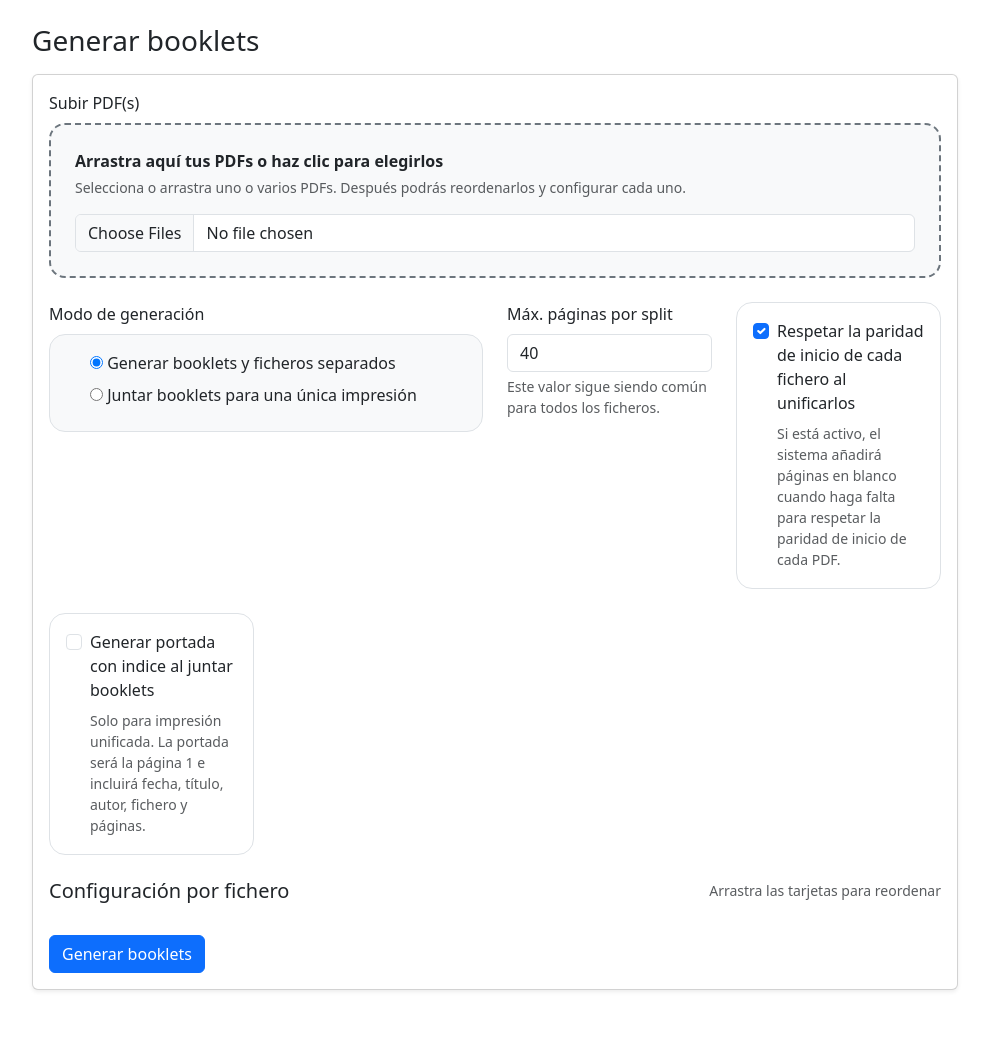
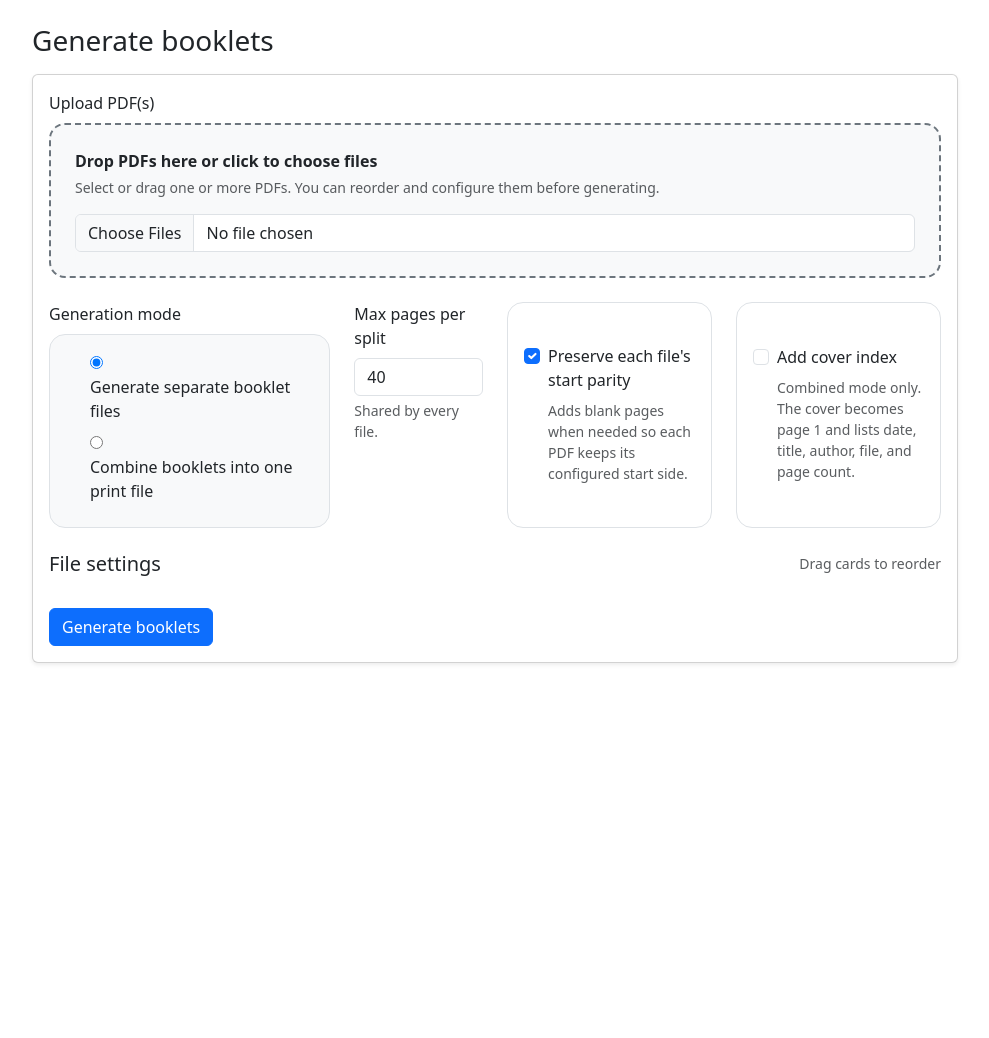
Before and after one commit to HugoJBello/self_hosted_django_booklet_generator, a Django app: page /pdf_manager/booklets/ in a window 1280 px wide. Shown: the part 56-1094 px from the top of the page, without its empty margins (50-1039 px from the left). After the commit the page ends 720 px from the top, so only its background shows below. Run offline with Django 5.2, Linux system fonts and the light colour scheme.

Commit message:
Polish UI copy and loading states

```diff
--- a/booklets/forms.py
+++ b/booklets/forms.py
@@ -6,24 +6,24 @@ from django import forms
 
 class MultiFileInput(forms.FileInput):
     """
-    Widget que permite seleccionar múltiples ficheros.
+    Widget that allows selecting multiple files.
     """
     allow_multiple_selected = True
 
 
 class MultipleFileField(forms.FileField):
     """
-    Campo que acepta uno o varios ficheros.
-    Devuelve siempre una lista de UploadedFile.
+    Field that accepts one or more files.
+    Always returns a list of UploadedFile objects.
     """
 
     def clean(self, data, initial=None):
-        # data puede ser UploadedFile o lista/tupla de UploadedFile
+        # data can be an UploadedFile or a list/tuple of UploadedFile objects.
         if data is None:
             return []
 
-        # OJO: en Python 3.11, super() sin args dentro de list comprehensions puede fallar.
-        # Por eso llamamos explícitamente al método base.
+        # In Python 3.11, no-arg super() can fail inside list comprehensions.
+        # Call the base method explicitly.
         if isinstance(data, (list, tuple)):
             return [forms.FileField.clean(self, d, initial) for d in data]
 
@@ -32,25 +32,25 @@ class MultipleFileField(forms.FileField):
 
 class BookletForm(forms.Form):
     input_pdf = MultipleFileField(
-        label="Subir PDF(s)",
+        label="Upload PDF(s)",
         required=True,
-        help_text="Selecciona o arrastra uno o varios PDFs. Después podrás reordenarlos y configurar cada uno.",
+        help_text="Select or drag one or more PDFs. You can reorder and configure them before generating.",
         widget=MultiFileInput(attrs={"multiple": True}),
     )
 
     processing_mode = forms.ChoiceField(
-        label="Modo de generación",
+        label="Generation mode",
         required=True,
         initial="separate",
         choices=[
-            ("separate", "Generar booklets y ficheros separados"),
-            ("combined", "Juntar booklets para una única impresión"),
+            ("separate", "Generate separate booklet files"),
+            ("combined", "Combine booklets into one print file"),
         ],
         widget=forms.RadioSelect,
     )
 
     max_pages_per_split = forms.IntegerField(
-        label="Máx. páginas por split",
+        label="Max pages per split",
         required=True,
         initial=40,
         min_value=1,
@@ -58,14 +58,14 @@ class BookletForm(forms.Form):
     )
 
     preserve_file_parity = forms.BooleanField(
-        label="Respetar la paridad de inicio de cada fichero al unificarlos",
+        label="Preserve each file's start parity",
         required=False,
         initial=True,
         widget=forms.CheckboxInput(attrs={"class": "form-check-input"}),
     )
 
     generate_cover = forms.BooleanField(
-        label="Generar portada con indice al juntar booklets",
+        label="Add cover index",
         required=False,
         initial=False,
         widget=forms.CheckboxInput(attrs={"class": "form-check-input"}),
--- a/booklets/services.py
+++ b/booklets/services.py
@@ -134,7 +134,7 @@ def prepare_pages_for_specs(
     for spec in specs:
         with fitz.open(spec.input_pdf_path) as doc:
             if len(doc) == 0:
-                raise ValueError(f"PDF vacío: {os.path.basename(spec.input_pdf_path)}")
+                raise ValueError(f"Empty PDF: {os.path.basename(spec.input_pdf_path)}")
 
             first_page = doc[0]
             desired_is_odd = spec.same_page_parity
@@ -312,7 +312,7 @@ def build_booklets_pipeline(
     generate_cover: bool = False,
 ) -> BookletJobResult:
     if not specs:
-        raise ValueError("No hay PDFs para procesar.")
+        raise ValueError("There are no PDFs to process.")
 
     job_id = uuid.uuid4().hex
     os.makedirs(final_output_dir, exist_ok=True)
--- a/booklets/templates/base.html
+++ b/booklets/templates/base.html
@@ -1,13 +1,28 @@
 {# booklets/templates/base.html #}
 <!doctype html>
-<html lang="es">
+<html lang="en">
 <head>
   <meta charset="utf-8">
   <meta name="viewport" content="width=device-width, initial-scale=1">
   <title>{% block title %}PDF Manager{% endblock %}</title>
 
-  <!-- Bootstrap 5.3 (CDN) -->
   <link href="https://cdn.jsdelivr.net/npm/bootstrap@5.3.3/dist/css/bootstrap.min.css" rel="stylesheet">
+  <style>
+    .btn-loading {
+      pointer-events: none;
+    }
+
+    .btn-loading .btn-loading-spinner {
+      display: inline-block;
+    }
+
+    .btn-loading-spinner {
+      display: none;
+      width: 1rem;
+      height: 1rem;
+      vertical-align: -0.125em;
+    }
+  </style>
 </head>
 
 <body>
@@ -57,7 +72,7 @@
     {% for m in messages %}
       <div class="alert alert-{{ m.tags }} alert-dismissible fade show" role="alert">
         {{ m }}
-        <button type="button" class="btn-close" data-bs-dismiss="alert"></button>
+        <button type="button" class="btn-close" data-bs-dismiss="alert" aria-label="Close"></button>
       </div>
     {% endfor %}
   {% endif %}
@@ -66,5 +81,33 @@
 </main>
 
 <script src="https://cdn.jsdelivr.net/npm/bootstrap@5.3.3/dist/js/bootstrap.bundle.min.js"></script>
+<script>
+  (() => {
+    const enhanceSubmitButtons = () => {
+      document.querySelectorAll("form").forEach((form) => {
+        form.addEventListener("submit", (event) => {
+          const submitter = event.submitter || form.querySelector('button[type="submit"], input[type="submit"]');
+          if (!submitter || submitter.disabled || submitter.dataset.loadingStarted === "true") {
+            return;
+          }
+
+          submitter.dataset.loadingStarted = "true";
+          submitter.classList.add("btn-loading");
+          submitter.setAttribute("aria-busy", "true");
+          submitter.disabled = true;
+
+          if (submitter.tagName === "BUTTON") {
+            const spinner = document.createElement("span");
+            spinner.className = "spinner-border spinner-border-sm btn-loading-spinner me-2";
+            spinner.setAttribute("aria-hidden", "true");
+            submitter.prepend(spinner);
+          }
+        });
+      });
+    };
+
+    enhanceSubmitButtons();
+  })();
+</script>
 </body>
 </html>
--- a/booklets/templates/booklets/booklets_form.html
+++ b/booklets/templates/booklets/booklets_form.html
@@ -38,7 +38,7 @@
 
   <div class="row">
     <div class="col-xl-10">
-      <h1 class="h3 mb-3">Generar booklets</h1>
+      <h1 class="h3 mb-3">Generate booklets</h1>
 
       <div class="card shadow-sm mb-4">
         <div class="card-body">
@@ -48,7 +48,7 @@
             <div class="mb-4">
               <label class="form-label">{{ form.input_pdf.label }}</label>
               <div class="upload-dropzone" id="upload-dropzone">
-                <p class="fw-semibold mb-1">Arrastra aquí tus PDFs o haz clic para elegirlos</p>
+                <p class="fw-semibold mb-1">Drop PDFs here or click to choose files</p>
                 <p class="text-muted mb-3 small">{{ form.input_pdf.help_text }}</p>
                 {{ form.input_pdf }}
               </div>
@@ -58,7 +58,7 @@
             </div>
 
             <div class="row g-4">
-              <div class="col-lg-6">
+              <div class="col-lg-6 col-xl-4">
                 <label class="form-label d-block">{{ form.processing_mode.label }}</label>
                 <div class="border rounded-4 p-3 bg-light">
                   {% for radio in form.processing_mode %}
@@ -70,16 +70,16 @@
                 </div>
               </div>
 
-              <div class="col-lg-3">
+              <div class="col-lg-6 col-xl-2">
                 <label class="form-label">{{ form.max_pages_per_split.label }}</label>
                 {{ form.max_pages_per_split }}
-                <div class="form-text">Este valor sigue siendo común para todos los ficheros.</div>
+                <div class="form-text">Shared by every file.</div>
                 {% for e in form.max_pages_per_split.errors %}
                   <div class="text-danger small">{{ e }}</div>
                 {% endfor %}
               </div>
 
-              <div class="col-lg-3">
+              <div class="col-lg-6 col-xl-3">
                 <div class="border rounded-4 p-3 h-100 d-flex align-items-center" id="preserve-parity-wrapper">
                   <div class="form-check">
                     {{ form.preserve_file_parity }}
@@ -87,13 +87,13 @@
                       {{ form.preserve_file_parity.label }}
                     </label>
                     <div class="form-text mt-2">
-                      Si está activo, el sistema añadirá páginas en blanco cuando haga falta para respetar la paridad de inicio de cada PDF.
+                      Adds blank pages when needed so each PDF keeps its configured start side.
                     </div>
                   </div>
                 </div>
               </div>
 
-              <div class="col-lg-3">
+              <div class="col-lg-6 col-xl-3">
                 <div class="border rounded-4 p-3 h-100 d-flex align-items-center" id="generate-cover-wrapper">
                   <div class="form-check">
                     {{ form.generate_cover }}
@@ -101,7 +101,7 @@
                       {{ form.generate_cover.label }}
                     </label>
                     <div class="form-text mt-2">
-                      Solo para impresión unificada. La portada será la página 1 e incluirá fecha, título, autor, fichero y páginas.
+                      Combined mode only. The cover becomes page 1 and lists date, title, author, file, and page count.
                     </div>
                   </div>
                 </div>
@@ -110,8 +110,8 @@
 
             <div class="mt-4">
               <div class="d-flex justify-content-between align-items-center mb-2">
-                <h2 class="h5 mb-0">Configuración por fichero</h2>
-                <span class="text-muted small">Arrastra las tarjetas para reordenar</span>
+                <h2 class="h5 mb-0">File settings</h2>
+                <span class="text-muted small">Drag cards to reorder</span>
               </div>
 
               <div id="file-config-list" class="d-grid gap-3"></div>
@@ -120,33 +120,33 @@
                 <div class="file-config-card p-3" draggable="true">
                   <div class="d-flex justify-content-between align-items-start gap-3 mb-3">
                     <div class="d-flex align-items-start gap-3">
-                      <span class="drag-handle" title="Arrastrar para reordenar">↕</span>
+                      <span class="drag-handle" title="Drag to reorder">↕</span>
                       <div>
                         <div class="fw-semibold file-name"></div>
                         <div class="text-muted small file-meta"></div>
                       </div>
                     </div>
-                    <button type="button" class="btn btn-sm btn-outline-danger remove-file">Quitar</button>
+                    <button type="button" class="btn btn-sm btn-outline-danger remove-file">Remove</button>
                   </div>
 
                   <div class="row g-3">
                     <div class="col-md-4">
-                      <label class="form-label">Paridad de inicio</label>
+                      <label class="form-label">Start parity</label>
                       <select class="form-select parity-select">
-                        <option value="true">Página 1 cae en lado derecho (impar)</option>
-                        <option value="false">Añadir blanco al inicio para que caiga en lado izquierdo</option>
+                        <option value="true">Page 1 starts on the right side (odd)</option>
+                        <option value="false">Add a leading blank so it starts on the left side</option>
                       </select>
                     </div>
 
                     <div class="col-md-4">
-                      <label class="form-label">Margen externo (cm)</label>
+                      <label class="form-label">Outer margin (cm)</label>
                       <input type="number" class="form-control margin-input" min="0" step="0.1" value="1.0">
                     </div>
 
                     <div class="col-md-4 d-flex align-items-end">
                       <div class="form-check mb-2">
                         <input type="checkbox" class="form-check-input watermark-input" checked>
-                        <label class="form-check-label">Añadir marca de agua (*)</label>
+                        <label class="form-check-label">Add watermark (*)</label>
                       </div>
                     </div>
                   </div>
@@ -157,14 +157,14 @@
             </div>
 
             <div class="d-flex gap-2 mt-4">
-              <button class="btn btn-primary" type="submit">Generar booklets</button>
+              <button class="btn btn-primary" type="submit">Generate booklets</button>
             </div>
           </form>
         </div>
       </div>
 
       {% if results and results|length > 0 %}
-        <h2 class="h5 mb-3">Resultados</h2>
+        <h2 class="h5 mb-3">Results</h2>
 
         <div class="card shadow-sm">
           <div class="card-body p-0">
@@ -172,8 +172,8 @@
               <table class="table mb-0 align-middle">
                 <thead class="table-light">
                   <tr>
-                    <th scope="col">Fichero</th>
-                    <th scope="col" style="width: 1%;">Descarga</th>
+                    <th scope="col">File</th>
+                    <th scope="col" style="width: 1%;">Download</th>
                   </tr>
                 </thead>
                 <tbody>
@@ -181,7 +181,7 @@
                     <tr>
                       <td class="text-break">{{ r.original_name }}</td>
                       <td class="text-nowrap">
-                        <a class="btn btn-sm btn-success" href="{{ r.download_url }}">Descargar</a>
+                        <a class="btn btn-sm btn-success" href="{{ r.download_url }}">Download</a>
                       </td>
                     </tr>
                   {% endfor %}
@@ -191,7 +191,7 @@
           </div>
         </div>
 
-        <p class="text-muted mt-2 mb-0">Al generar de nuevo, esta lista se reemplaza por los nuevos resultados.</p>
+        <p class="text-muted mt-2 mb-0">Generating again replaces this list with the new results.</p>
       {% endif %}
     </div>
   </div>
--- a/booklets/tests.py
+++ b/booklets/tests.py
@@ -133,7 +133,7 @@ class BookletsViewTests(TestCase):
         )
 
         self.assertEqual(response.status_code, 200)
-        self.assertContains(response, "Impresión unificada")
+        self.assertContains(response, "Combined print file")
 
         outputs_dir = os.path.join(TEST_MEDIA_ROOT, "booklets_outputs")
         generated_files = [name for name in os.listdir(outputs_dir) if name.endswith(".pdf")]
--- a/booklets/views.py
+++ b/booklets/views.py
@@ -50,10 +50,10 @@ def _build_specs(files, request) -> list[SourcePdfSpec]:
         try:
             margin_cm = float(margin_raw)
         except (TypeError, ValueError) as exc:
-            raise ValueError(f"Margen inválido para '{uploaded_file.name}'.") from exc
+            raise ValueError(f"Invalid margin for '{uploaded_file.name}'.") from exc
 
         if margin_cm < 0:
-            raise ValueError(f"El margen no puede ser negativo en '{uploaded_file.name}'.")
+            raise ValueError(f"Margin cannot be negative for '{uploaded_file.name}'.")
 
         upload_path = _unique_path(uploads_dir, uploaded_file.name)
         with open(upload_path, "wb") as out:
@@ -93,7 +93,7 @@ def booklets_view(request):
 
         files = form.cleaned_data.get("input_pdf") or request.FILES.getlist("input_pdf")
         if not files:
-            messages.error(request, "No se recibió ningún fichero.")
+            messages.error(request, "No file was received.")
             return render(request, "booklets/booklets_form.html", {"form": form, "results": []})
 
         processing_mode = form.cleaned_data["processing_mode"]
@@ -120,11 +120,11 @@ def booklets_view(request):
                 )
                 results.append(
                     {
-                        "original_name": "Impresión unificada",
+                        "original_name": "Combined print file",
                         "download_url": reverse("booklets:download", kwargs={"job_id": result.job_id}),
                     }
                 )
-                messages.success(request, "Booklet unificado generado correctamente.")
+                messages.success(request, "Combined booklet generated successfully.")
             else:
                 for uploaded_file, spec in zip(files, specs):
                     result = build_booklets_pipeline(
@@ -140,9 +140,9 @@ def booklets_view(request):
                             "download_url": reverse("booklets:download", kwargs={"job_id": result.job_id}),
                         }
                     )
-                messages.success(request, f"Booklets generados para {len(results)} fichero(s).")
+                messages.success(request, f"Generated booklets for {len(results)} file(s).")
         except Exception as exc:
-            messages.error(request, f"Error generando booklets: {exc}")
+            messages.error(request, f"Error generating booklets: {exc}")
 
         return render(
             request,
@@ -161,7 +161,7 @@ def download_booklets(request, job_id: str):
     pdf_path = os.path.join(outputs_dir, f"{job_id}_booklets_for_printing.pdf")
 
     if not os.path.isfile(pdf_path):
-        raise Http404("Archivo no encontrado")
+        raise Http404("File not found")
 
     return FileResponse(
         open(pdf_path, "rb"),
--- a/joinpdf/tests.py
+++ b/joinpdf/tests.py
@@ -83,7 +83,7 @@ class JoinPdfViewTests(TestCase):
         self.assertEqual(response.status_code, 200)
         items = self.client.session.get("joinpdf_items", [])
         self.assertEqual([item["name"] for item in items], ["dos.pdf", "uno.pdf"])
-        self.assertContains(response, "Descargar resultado")
+        self.assertContains(response, "Download result")
 
     def test_join_cover_is_first_page_and_preserves_odd_starts(self):
         uploads_dir = os.path.join(TEST_MEDIA_ROOT, "join_uploads")
```
Also changed, not shown: joinpdf/forms.py (+5 -5 lines), joinpdf/services.py (+8 -10 lines), joinpdf/templates/joinpdf/join_form.html (+14 -14 lines), joinpdf/views.py (+14 -14 lines), ocrpdf/forms.py (+18 -19 lines), ocrpdf/services.py (+3 -10 lines), ocrpdf/templates/ocrpdf/ocr_form.html (+8 -8 lines), ocrpdf/views.py (+4 -5 lines).
